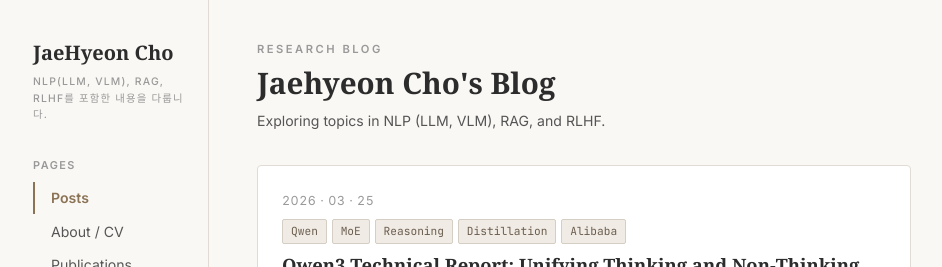
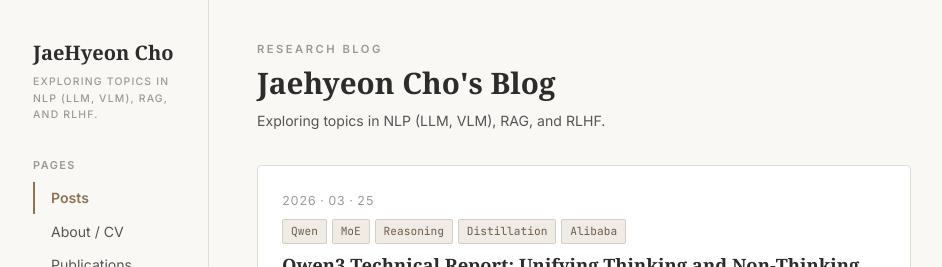
Before and after one commit to bonin147/bonin147.github.io, a Jekyll site: the page built from index.html, in a window 1280 px wide. Shown: the top 267 px of the page, without its empty margins (101-1043 px from the left). Built offline with Jekyll 4.4.1, drawn with Linux system fonts in a browser that asks for light colours; the list of posts is cut into pages by our own code; part of the change alters nothing that is shown.

Commit message:
Fix sidebar description to switch language with global toggle
Co-Authored-By: Claude Opus 4.6 <noreply@anthropic.com>

```diff
--- a/_config.yml
+++ b/_config.yml
@@ -1,5 +1,6 @@
 title: Jaehyeon Cho's Blog
 description: "NLP(LLM, VLM), RAG, RLHF를 포함한 내용을 다룹니다."
+description_en: "Exploring topics in NLP (LLM, VLM), RAG, and RLHF."
 url: "https://bonin147.github.io" # GitHub Pages URL (예: https://username.github.io)
 baseurl: "" # 레포지토리 이름 (username.github.io 사용 시 "" 로 변경)
 
--- a/_layouts/default.html
+++ b/_layouts/default.html
@@ -22,7 +22,8 @@
       <div class="sidebar-inner">
         <div class="sidebar-header">
           <a href="{{ '/' | relative_url }}" class="sidebar-name">{{ site.author.name }}</a>
-          <p class="sidebar-desc">{{ site.description }}</p>
+          <p class="sidebar-desc lang-ko">{{ site.description }}</p>
+          <p class="sidebar-desc lang-en">{{ site.description_en | default: site.description }}</p>
         </div>
 
         <nav class="sidebar-nav">
@@ -116,13 +117,21 @@
         if (strings[key]) el.textContent = strings[key];
       });
 
-      /* Update page-level bilingual content (non-post pages) */
+      /* Update sidebar bilingual content (always) */
+      document.querySelectorAll('.sidebar .lang-ko, .sidebar .lang-en').forEach(function(el) {
+        el.style.display = 'none';
+      });
+      document.querySelectorAll('.sidebar .lang-' + lang).forEach(function(el) {
+        el.style.display = 'block';
+      });
+
+      /* Update page-level bilingual content (non-post pages only) */
       var isPost = document.querySelector('.post-content');
       if (!isPost) {
-        document.querySelectorAll('.lang-ko, .lang-en').forEach(function(el) {
+        document.querySelectorAll('.main-content .lang-ko, .main-content .lang-en').forEach(function(el) {
           el.style.display = 'none';
         });
-        document.querySelectorAll('.lang-' + lang).forEach(function(el) {
+        document.querySelectorAll('.main-content .lang-' + lang).forEach(function(el) {
           el.style.display = 'block';
         });
       }
```
